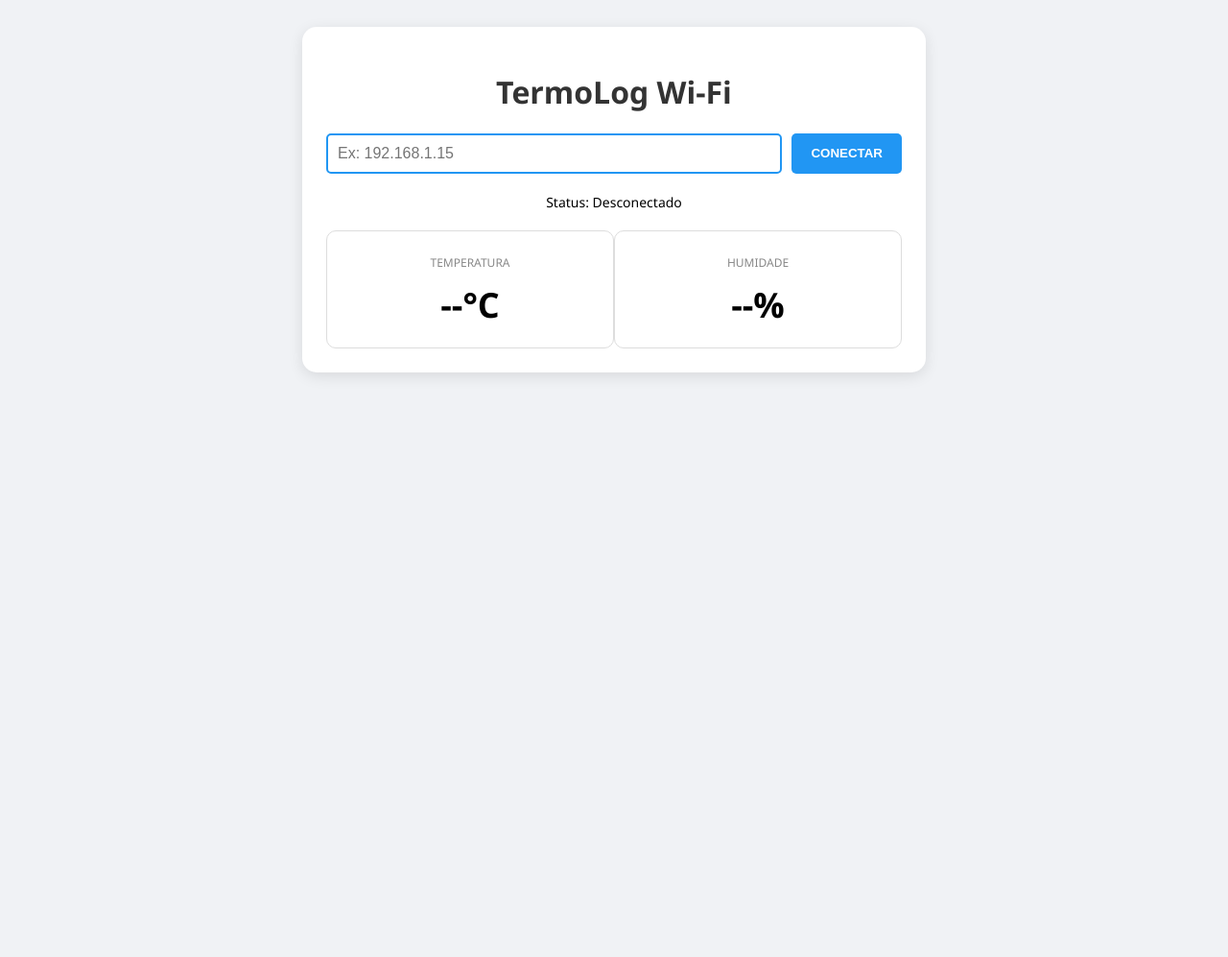
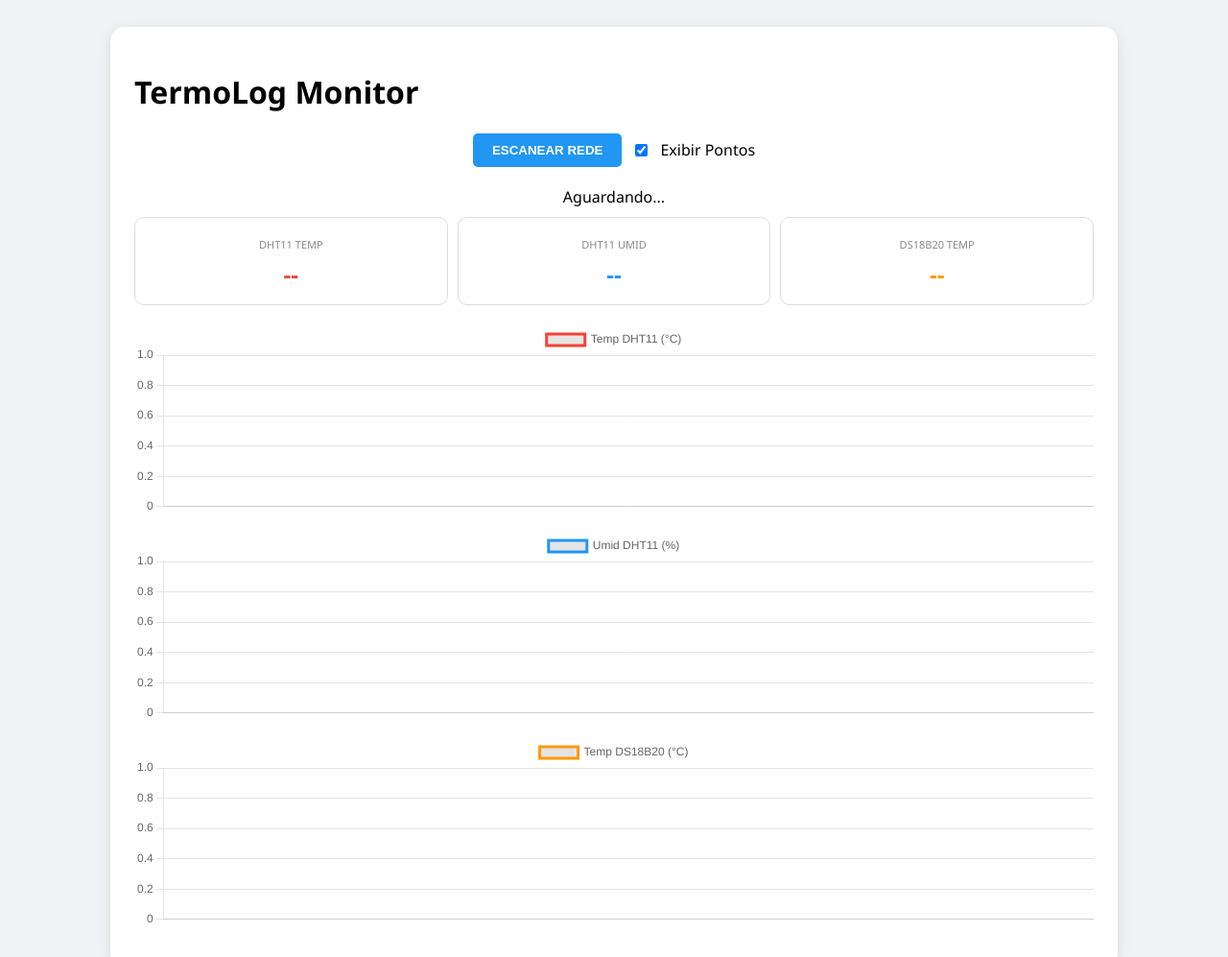
Before and after one commit to cortezinho/TermoLog, a website: page TermoLogApp/index.html in a window 1280 px wide. Shown: the top 997 px of the page at 96% size. Before the commit the page ends 800 px from the top, so only its background shows below. Drawn offline with nearby package versions, Linux system fonts and the light colour scheme.

Commit message:
arquivos

```diff
--- a/TermoLogApp/index.html
+++ b/TermoLogApp/index.html
@@ -2,87 +2,106 @@
 <html lang="pt-br">
 <head>
     <meta charset="UTF-8">
-    <title>TermoLog Desktop</title>
+    <title>TermoLog Pro - Multi-Sensor</title>
+    <script src="https://cdn.jsdelivr.net/npm/chart.js"></script>
     <style>
-        body { font-family: 'Segoe UI', Tahoma, Geneva, Verdana, sans-serif; background-color: #f0f2f5; display: flex; flex-direction: column; align-items: center; padding: 20px; }
-        .container { width: 100%; max-width: 600px; background: white; padding: 25px; border-radius: 15px; box-shadow: 0 4px 15px rgba(0,0,0,0.1); }
-        h1 { text-align: center; color: #333; }
-        .config { margin-bottom: 20px; display: flex; gap: 10px; }
-        input { flex: 1; padding: 10px; border: 2px solid #2196f3; border-radius: 5px; font-size: 16px; }
+        body { font-family: 'Segoe UI', sans-serif; background-color: #f0f2f5; display: flex; flex-direction: column; align-items: center; padding: 20px; }
+        .container { width: 100%; max-width: 1000px; background: white; padding: 25px; border-radius: 15px; box-shadow: 0 4px 15px rgba(0,0,0,0.1); }
+        .config { display: flex; gap: 10px; align-items: center; justify-content: center; margin-bottom: 20px; }
+        .display { display: flex; justify-content: space-between; gap: 10px; margin-bottom: 20px; }
+        .card { background: #fff; border: 1px solid #ddd; flex: 1; padding: 15px; border-radius: 10px; text-align: center; }
+        .card label { font-size: 11px; color: #888; text-transform: uppercase; }
+        .card div { font-size: 24px; font-weight: bold; margin-top: 5px; }
+        .chart-container { position: relative; height: 200px; width: 100%; margin-bottom: 15px; }
         button { padding: 10px 20px; cursor: pointer; border: none; border-radius: 5px; background: #2196f3; color: white; font-weight: bold; }
         button.stop { background: #f44336; }
-        .display { display: flex; justify-content: space-between; margin-top: 20px; }
-        .card { background: #fff; border: 1px solid #ddd; width: 45%; padding: 20px; border-radius: 10px; text-align: center; }
-        .card label { font-size: 12px; color: #888; text-transform: uppercase; }
-        .card div { font-size: 36px; font-weight: bold; margin-top: 10px; }
-        #status { margin-top: 10px; font-size: 14px; text-align: center; }
     </style>
 </head>
 <body>
 
 <div class="container">
-    <h1>TermoLog Wi-Fi</h1>
+    <h1>TermoLog Monitor</h1>
 
     <div class="config">
-        <input type="text" id="ipInput" placeholder="Ex: 192.168.1.15" value="">
-        <button id="btnConectar" onclick="toggleMonitor()">CONECTAR</button>
+        <button id="btnScan" onclick="escanear()">ESCANEAR REDE</button>
+        <input type="checkbox" id="checkPontos" onchange="renderizar()" checked> Exibir Pontos
     </div>
 
-    <div id="status">Status: Desconectado</div>
+    <div id="status" style="text-align:center; margin-bottom:10px;">Aguardando...</div>
 
     <div class="display">
-        <div class="card">
-            <label>Temperatura</label>
-            <div id="temp">--°C</div>
-        </div>
-        <div class="card">
-            <label>Humidade</label>
-            <div id="umid">--%</div>
-        </div>
+        <div class="card"><label>DHT11 Temp</label><div id="t1" style="color: #f44336;">--</div></div>
+        <div class="card"><label>DHT11 Umid</label><div id="u1" style="color: #2196f3;">--</div></div>
+        <div class="card"><label>DS18B20 Temp</label><div id="t2" style="color: #ff9800;">--</div></div>
     </div>
+
+    <div class="chart-container"><canvas id="chartT1"></canvas></div>
+    <div class="chart-container"><canvas id="chartU1"></canvas></div>
+    <div class="chart-container"><canvas id="chartT2"></canvas></div>
 </div>
 
 <script>
-    let interval = null;
-    let isMonitoring = false;
+    let ip = "termolog.local";
+    let charts = {};
+    let monitoring = false;
 
-    async function fetchDados() {
-        const ip = document.getElementById('ipInput').value;
-        const statusEl = document.getElementById('status');
-
-        try {
-            // O ESP32 envia os dados no endpoint /data
-            const response = await fetch(`http://${ip}/data`);
-            const data = await response.json();
-
-            document.getElementById('temp').innerText = `${data.temp}°C`;
-            document.getElementById('umid').innerText = `${data.umid}%`;
-            statusEl.innerText = "Status: Conectado e Atualizando...";
-            statusEl.style.color = "green";
-        } catch (error) {
-            statusEl.innerText = "Erro de conexão. Verifique o IP!";
-            statusEl.style.color = "red";
-        }
+    function initChart(id, label, color) {
+        return new Chart(document.getElementById(id).getContext('2d'), {
+            type: 'line',
+            data: { labels: [], datasets: [{ label: label, data: [], borderColor: color, fill: false, tension: 0.1, pointRadius: 3 }] },
+            options: { responsive: true, maintainAspectRatio: false, animation: false }
+        });
     }
 
-    function toggleMonitor() {
-        const btn = document.getElementById('btnConectar');
-        isMonitoring = !isMonitoring;
+    charts.t1 = initChart('chartT1', 'Temp DHT11 (°C)', '#f44336');
+    charts.u1 = initChart('chartU1', 'Umid DHT11 (%)', '#2196f3');
+    charts.t2 = initChart('chartT2', 'Temp DS18B20 (°C)', '#ff9800');
 
-        if (isMonitoring) {
-            btn.innerText = "PARAR";
-            btn.classList.add('stop');
-            // Busca dados a cada 3 segundos, igual ao App
-            interval = setInterval(fetchDados, 3000);
-            fetchDados();
+    function renderizar() {
+        const r = document.getElementById('checkPontos').checked ? 3 : 0;
+        Object.values(charts).forEach(c => { c.data.datasets[0].pointRadius = r; c.update(); });
+    }
+
+    async function fetchData() {
+        try {
+            const res = await fetch(`http://${ip}/data`);
+            const data = await res.json();
+            const hora = new Date().toLocaleTimeString();
+
+            document.getElementById('t1').innerText = data.temp + "°C";
+            document.getElementById('u1').innerText = data.umid + "%";
+            document.getElementById('t2').innerText = data.temp_extra + "°C";
+
+            updateChart(charts.t1, hora, data.temp);
+            updateChart(charts.u1, hora, data.umid);
+            updateChart(charts.t2, hora, data.temp_extra);
+        } catch (e) { document.getElementById('status').innerText = "Erro ao conectar!"; }
+    }
+
+    function updateChart(c, h, v) { c.data.labels.push(h); c.data.datasets[0].data.push(v); c.update(); }
+
+    function escanear() {
+        const btn = document.getElementById('btnScan');
+        monitoring = !monitoring;
+        if(monitoring) {
+            btn.innerText = "PARAR"; btn.className = "stop";
+            window.timer = setInterval(fetchData, 5000);
+            fetchData();
         } else {
-            btn.innerText = "CONECTAR";
-            btn.classList.remove('stop');
-            clearInterval(interval);
-            document.getElementById('status').innerText = "Status: Parado";
+            btn.innerText = "ESCANEAR REDE"; btn.className = "";
+            clearInterval(window.timer);
         }
+
+        async function testarConexao() {
+    try {
+        const response = await fetch(`http://termolog.local/data`);
+        // ... sua lógica de sucesso
+    } catch (error) {
+        document.getElementById('status').innerHTML =
+            "<span style='color:orange'>Dispositivo não encontrado. Verifique se você está na rede 'TermoLog-Config' para configurar o Wi-Fi.</span>";
+    }
+}
     }
 </script>
-
 </body>
 </html>
```
Also changed, not shown: 1 other file.
